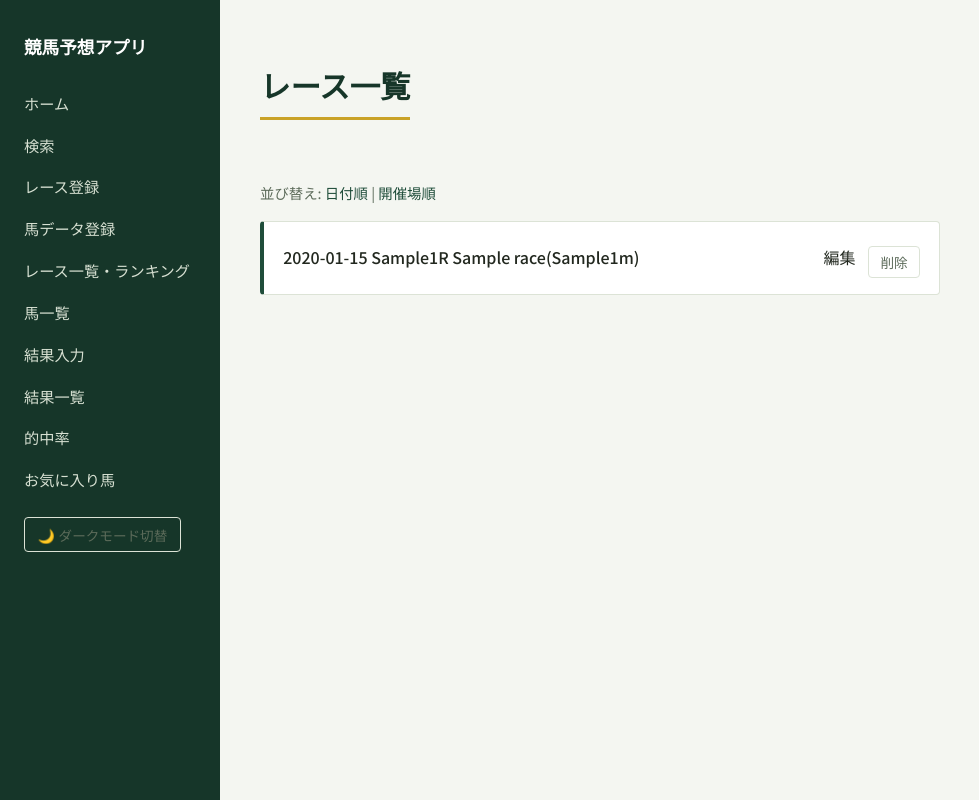
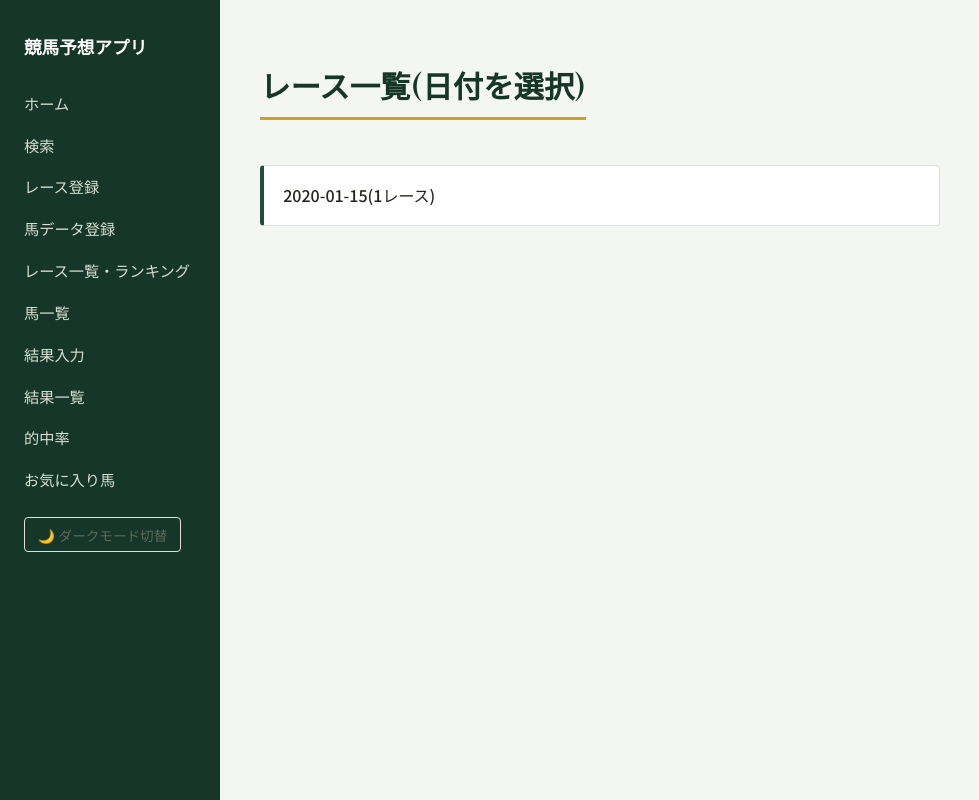
Before and after one commit to kiyosou/keiba-yosou-app, a FastAPI app: page /races in a window 1280 px wide. Shown: the whole page, without its empty margins (0-979 px from the left). Run offline with FastAPI, Linux system fonts and the light colour scheme; tables that the repository leaves empty hold one stand-in row (values such as "Sample post").

Commit message:
日にちごとのレース一覧の表示

```diff
--- /dev/null
+++ b/templates/race_dates.html
@@ -0,0 +1,16 @@
+{% extends "base.html" %}
+{% block title %}レース一覧{% endblock %}
+{% block content %}
+<h1>レース一覧(日付を選択)</h1>
+{% if dates %}
+<ul class="race-list">
+{% for d in dates %}
+    <li>
+        <a href="/races/{{ d.date }}">{{ d.date }}({{ d.count }}レース)</a>
+    </li>
+{% endfor %}
+</ul>
+{% else %}
+<p class="empty-message">まだレースが登録されていません。</p>
+{% endif %}
+{% endblock %}
--- a/templates/races.html
+++ b/templates/races.html
@@ -1,12 +1,8 @@
 {% extends "base.html" %}
-{% block title %}レース一覧{% endblock %}
+{% block title %}{{ date }}のレース一覧{% endblock %}
 {% block content %}
-<h1>レース一覧</h1>
-<p class="page-nav">
-    並び替え:
-    <a href="/races?sort=date">日付順</a> |
-    <a href="/races?sort=venue">開催場順</a>
-</p>
+<h1>{{ date }} のレース一覧</h1>
+<p class="page-nav"><a href="/races">日付一覧に戻る</a></p>
 {% if races %}
 <ul class="race-list">
 {% for race in races %}
@@ -22,6 +18,6 @@
 {% endfor %}
 </ul>
 {% else %}
-<p class="empty-message">まだレースが登録されていません。</p>
+<p class="empty-message">この日のレースは登録されていません。</p>
 {% endif %}
 {% endblock %}
```
Also changed, not shown: routers/races.py (+17 -7 lines). Lines whose indentation alone changed are shown as unchanged.
